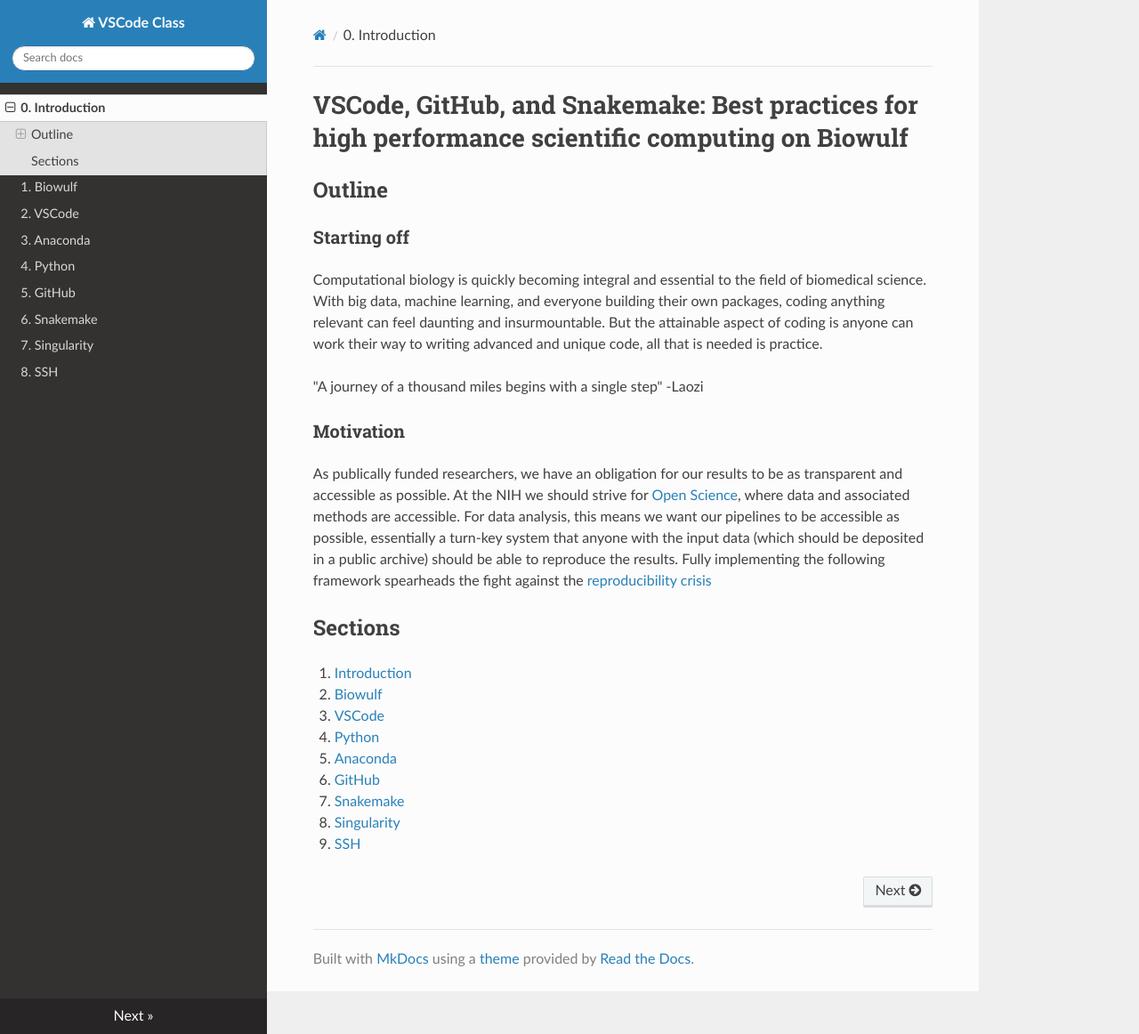
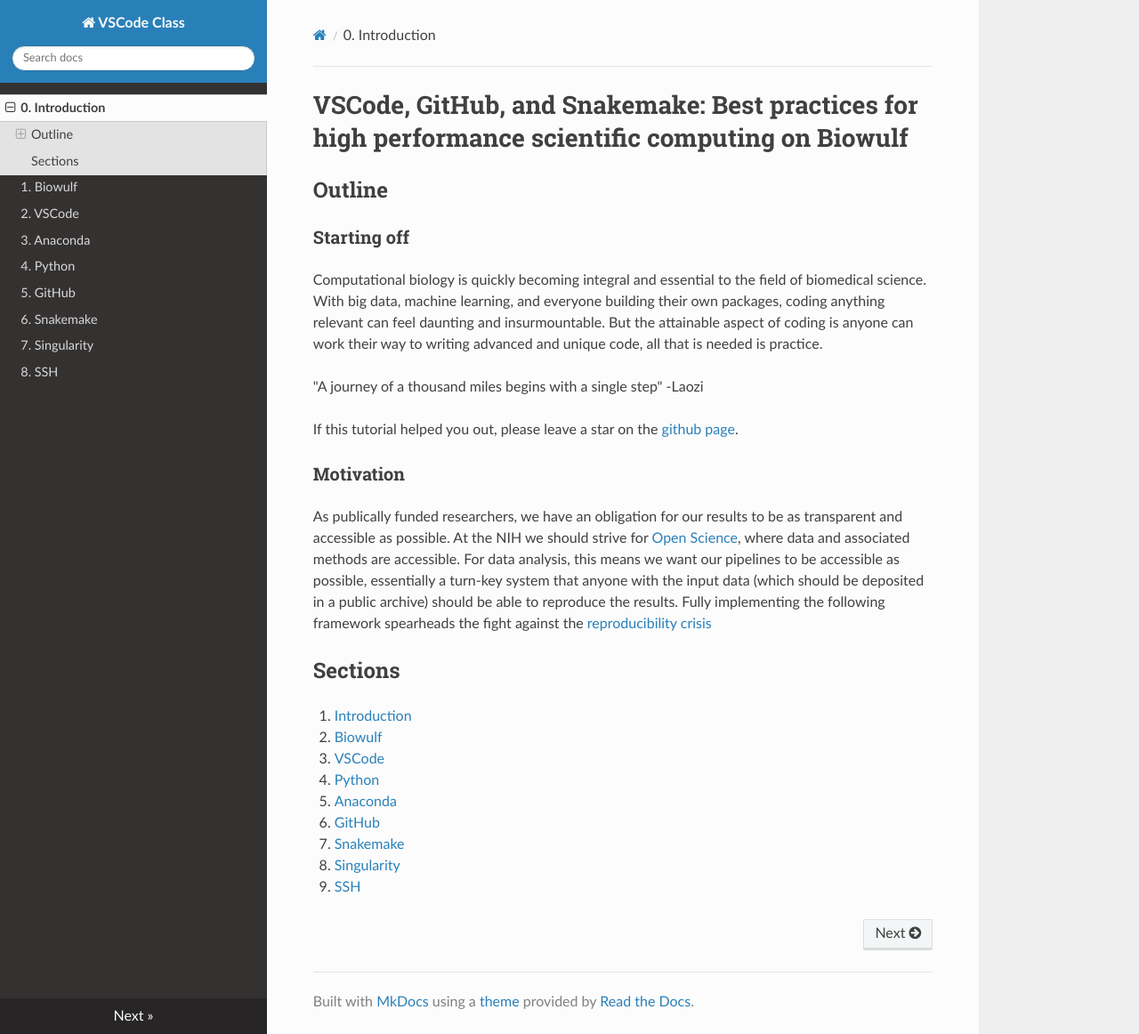
Before and after one commit to NIH-CARD/VSCode_class, an MkDocs documentation site: the page built from docs/index.md, in a window 1280 px wide and 1162 px high. Shown: the whole window at 89% size. Built offline with MkDocs 1.6.1, drawn with Linux system fonts in a browser that asks for light colours; nearby versions of some CDN libraries.

Commit message:
Update index.md

```diff
--- a/docs/index.md
+++ b/docs/index.md
@@ -1,5 +1,4 @@
 # VSCode, GitHub, and Snakemake: Best practices for high performance scientific computing on Biowulf
-
 
 ## Outline
 
@@ -8,6 +7,8 @@
 Computational biology is quickly becoming integral and essential to the field of biomedical science. With big data, machine learning, and everyone building their own packages, coding anything relevant can feel daunting and insurmountable. But the attainable aspect of coding is anyone can work their way to writing advanced and unique code, all that is needed is practice.
 
 "A journey of a thousand miles begins with a single step" -Laozi
+
+If this tutorial helped you out, please leave a star on the [github page](https://github.com/NIH-CARD/VSCode_class).
 
 ### Motivation
 
```
